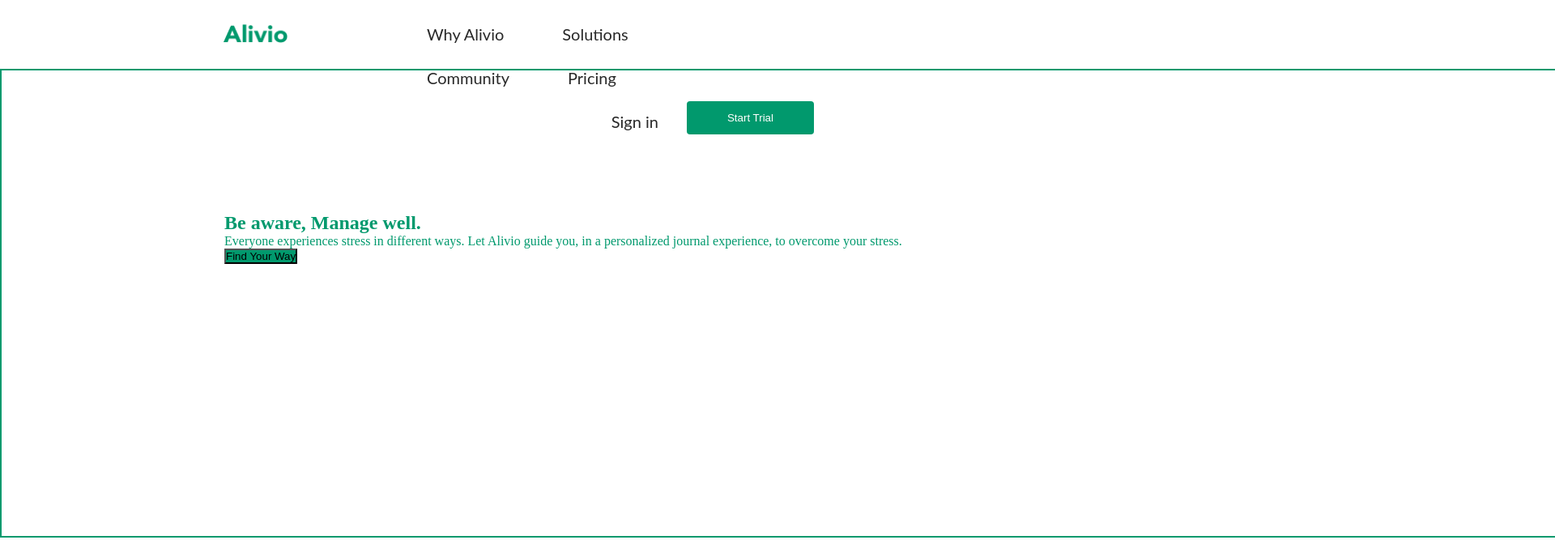
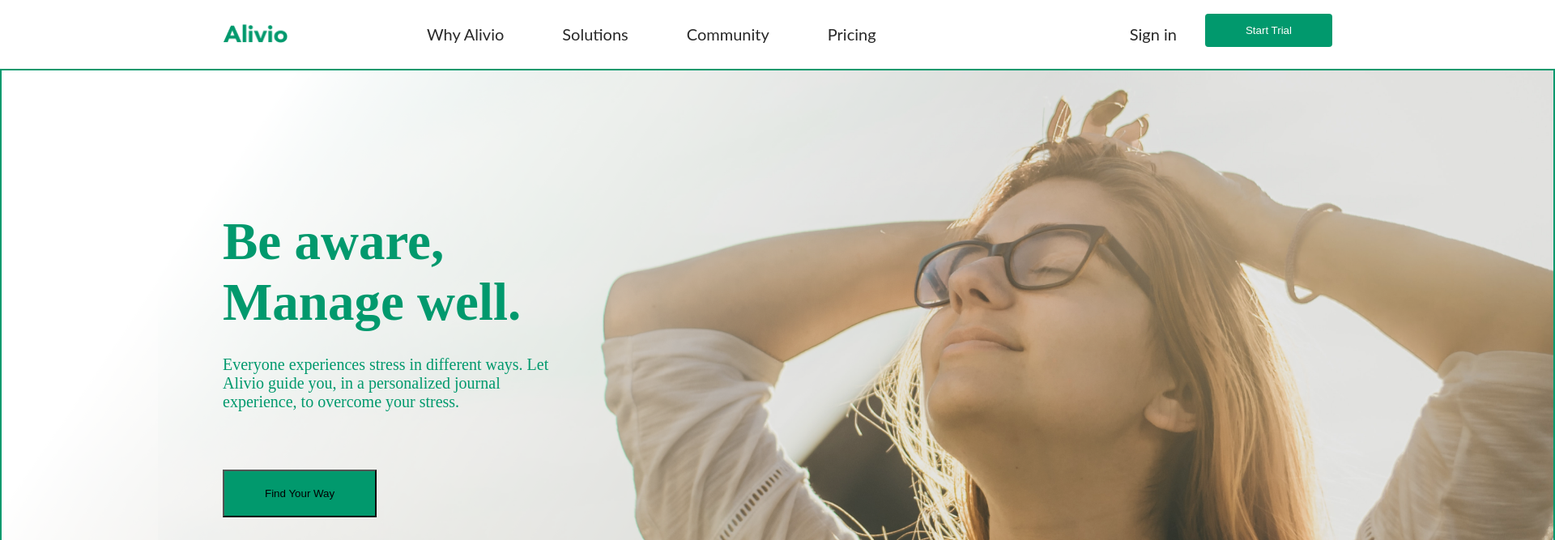
Before and after one commit to OlexGr/portfol2809, a plain HTML site: page index.html in a window 1280 px wide. Shown: the top 667 px of the page at 81% size, 1920 px wide, since content can reach past the window. Drawn offline with Linux system fonts and the light colour scheme.

Commit message:
change CSS
1. переделал оформление блок header
2. оформил блок hero

```diff
--- a/css/styles.css
+++ b/css/styles.css
@@ -9,7 +9,10 @@
 }
 
 body {
+    font-size: 20px;
     color: var(--main-color);
+    position: relative;
+    width: 1920px;
 }
 
 a {
@@ -26,7 +29,8 @@
 
 header {
     height: 85px;
-    padding: 0px 275px;
+    width: 1920px;
+    /* margin: 0 275px; */
     font-family: lato;
     font-size: 20px;
 }
@@ -39,6 +43,7 @@
 
 .logo {
     float: left;
+    margin-left: 275px;
     margin-right: 172px;
 }
 
@@ -53,7 +58,8 @@
 
 .reg {
     float: right;
-    position: relative;
+    margin-right: 275px;
+    /* position: relative; */
     right: 0;
 }
 
@@ -64,7 +70,6 @@
     border-radius: 4px;
     background-color: #01996D;
     color: #FFFFFF;
-    /* margin-right: 50px; */
     margin-left: 35px;
     /* left: 35px; */
     top: 17px;
@@ -74,8 +79,36 @@
 .hero {
     padding: 175px 275px;
     padding-bottom: 336px;
+    box-sizing: border-box;
+    width: 100%;
     width: 1920px;
+    height: 895px;
     border: 2px solid var(--main-color);
+    background-color: #7ff;
+    font-size: 20px;
+    background-image: url(../img/BG.png);
+}
+
+.hero h1 {
+    position: absolute;
+    left: 275px;
+    top: 261px;
+    width: 440px;
+    font-size: 65px;margin-bottom: 30px;
+}
+
+.hero p {
+    position: absolute;
+    width: 420px;
+    left: 275px;
+    top: 439px;
+}
+
+.hero button {
+    position: absolute;
+    left: 275px;
+    top: 580px;
+    padding: 20px 50px;
 }
 
 footer, .story {
```
